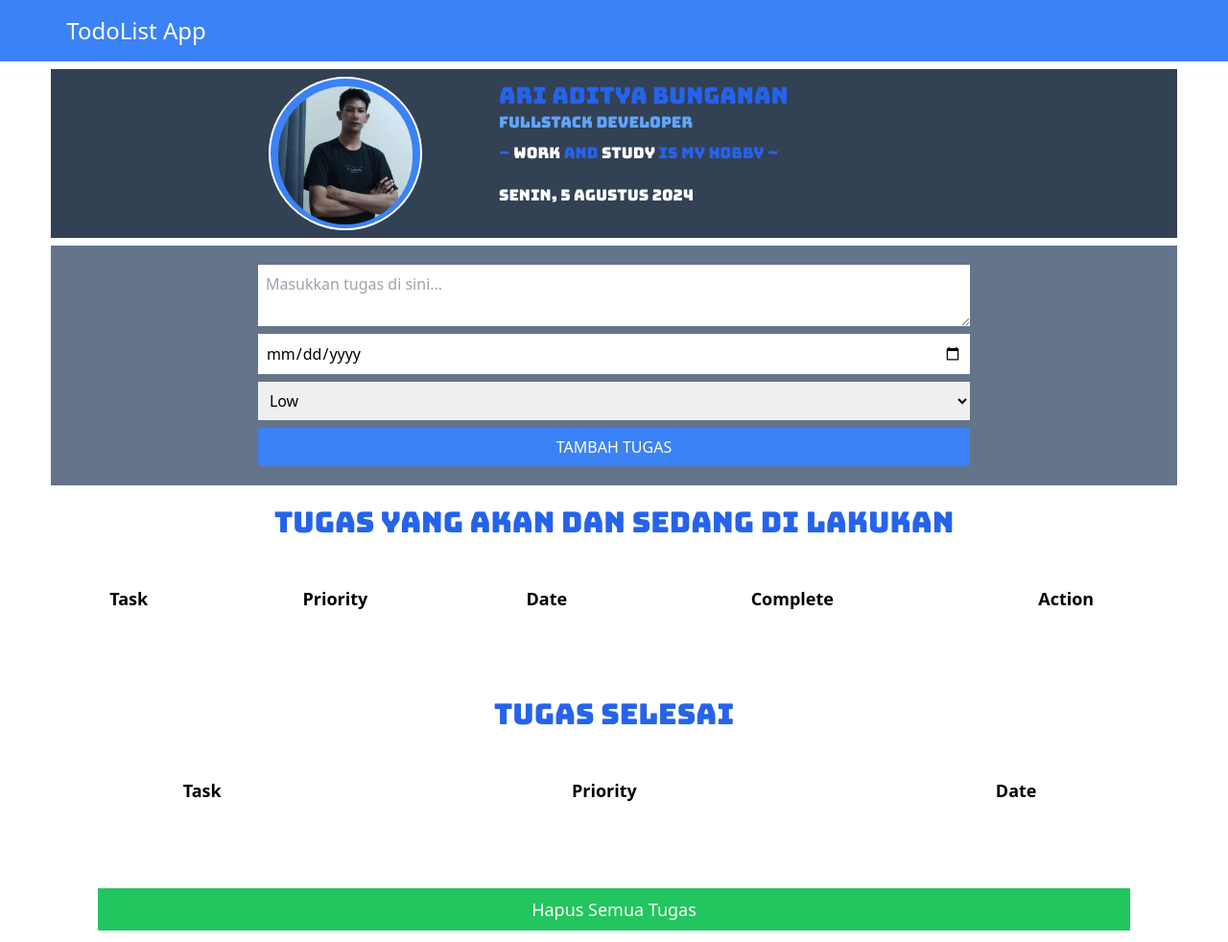
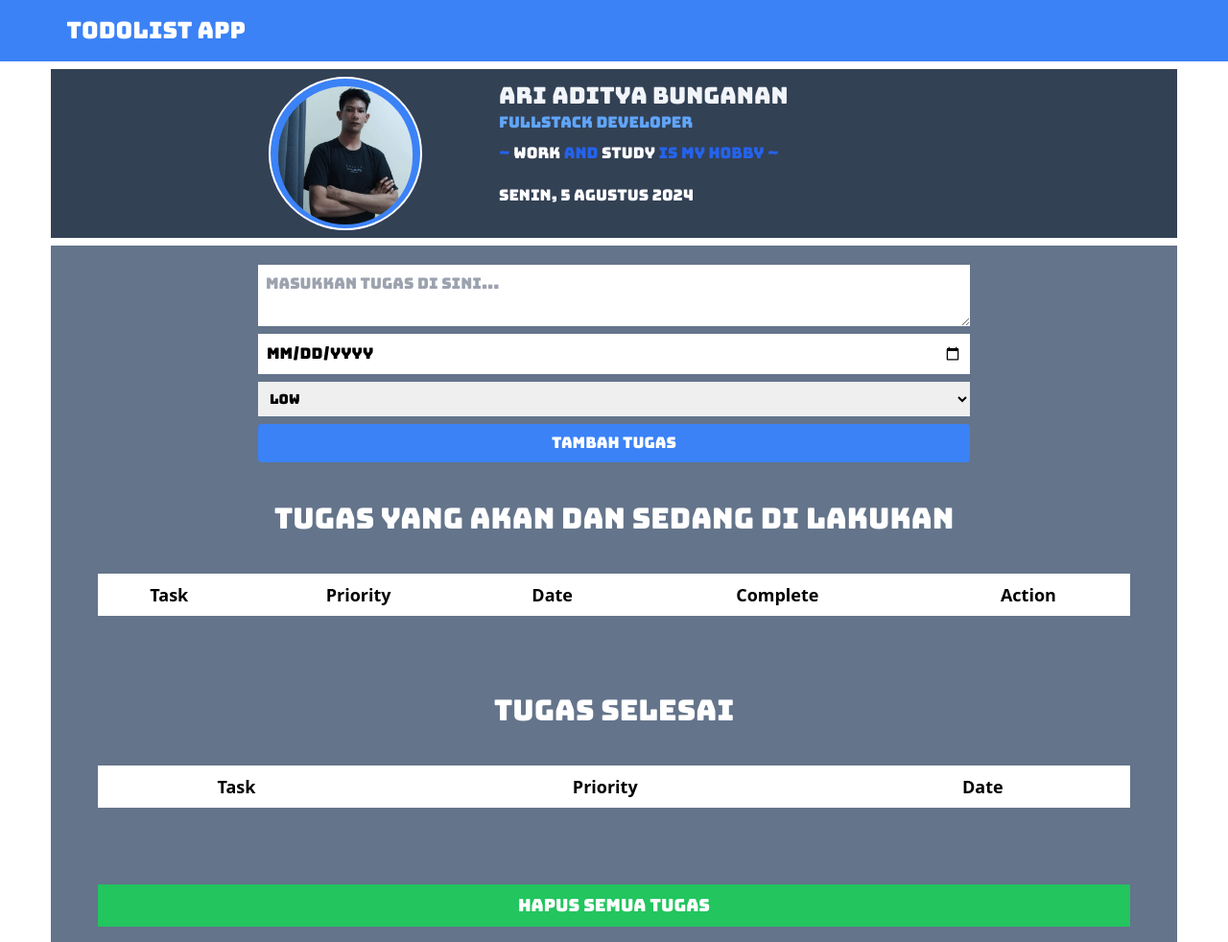
Before and after one commit to AD-iT448/TodoListApp, a website: page index.html in a window 1280 px wide. Shown: the whole page at 96% size. Drawn offline with nearby package versions, Linux system fonts and the light colour scheme.

Commit message:
fixing styling

```diff
--- a/index.html
+++ b/index.html
@@ -12,7 +12,7 @@
     <nav class="container w-full h-16 bg-blue-500 ">
         <div class="flex justify-between mx-auto w-11/12  px-4 py-4 lg:w-11/12  items-center ">
             <div class="flex items-center">
-                <h1 class="text-2xl text-white">TodoList App</h1>
+                <h1 class="text-2xl text-white bungee-regular">TodoList App</h1>
             </div>
         </div>
     </nav>
@@ -23,7 +23,7 @@
                class=" h-40  rounded-full p-2 items-center justify-center ">
             </div>
            <div class="items-center lg:justify-start">
-            <h1 class="text-lg lg:text-2xl text-center  lg:text-left text-blue-600 text-bold bungee-regular">ARI ADITYA BUNGANAN</h1>
+            <h1 class="text-lg lg:text-2xl text-center  lg:text-left text-slate-100 text-bold bungee-regular">ARI ADITYA BUNGANAN</h1>
             <h3 class=" text-sm lg:text-base text-center lg:text-left text-blue-400 bungee-regular">Fullstack Developer</h3>
             <p class="text-xs lg:text-base text-center lg:text-left text-blue-600 bungee-regular mt-2 mb-5">
                 ~ <span class="text-white">Work</span>  and <span class="text-white">Study</span>  is my Hobby ~</p>
@@ -35,20 +35,20 @@
     <section class=" w-11/12 mx-auto bg-slate-500 flex items-center justify-center">
         <div class="items-center w-11/12 lg:w-8/12 ">
             <div class="items-center mx-5  flex justify-center flex-col mt-5 mb-5">
-                    <textarea id="task" cols="50"  class="px-2 py-2 w-full mb-2" placeholder="Masukkan tugas di sini..."></textarea>
-                    <input type="date" id="date" class="px-2 py-2 w-full mb-2 flatpickr-input active" placeholder="Pilih Tanggal...">
-                    <select id="priority" class="w-full mb-2 p-2">
+                    <textarea id="task" cols="50"  class="px-2 py-2 w-full mb-2 bungee-regular" placeholder="Masukkan tugas di sini..."></textarea>
+                    <input type="date" id="date" class="px-2 py-2 w-full mb-2 flatpickr-input active bungee-regular" placeholder="Pilih Tanggal...">
+                    <select id="priority" class="w-full mb-2 p-2 bungee-regular text-sm">
                         <option value="low">Low</option>
                         <option value="medium">Medium</option>
                         <option value="high">High</option>
                     </select>
-                    <button id="addTask" class="w-full bg-blue-500 text-white p-2 rounded">TAMBAH TUGAS</button>
+                    <button id="addTask" class="w-full bg-blue-500 text-white p-2 rounded bungee-regular">TAMBAH TUGAS</button>
             </div>
         </div>
     </section>
-    <section class="w-full text-sm md:text-md lg:text-lg mx-auto flex flex-row items-center justify-center bg-white">
+    <section class="w-11/12 text-sm md:text-md bg-slate-500 lg:text-lg mx-auto flex flex-row items-center justify-center">
         <div class="items-center w-11/12 mx-auto">
-            <h1 class="mb-10 text-sm text-center lg:text-3xl text-blue-600 text-bold bungee-regular  mt-5">Tugas yang akan dan Sedang di lakukan</h1>
+            <h1 class="mb-10 text-sm text-center lg:text-3xl text-white text-bold bungee-regular  mt-5">Tugas yang akan dan Sedang di lakukan</h1>
 
             <table class="min-w-full bg-white mb-20">
                 <thead>
@@ -64,7 +64,7 @@
 
                 </tbody>
               </table>
-            <h1 class="mb-10 text-sm text-center lg:text-3xl text-blue-600 text-bold bungee-regular">Tugas Selesai</h1>
+            <h1 class="mb-10 text-sm text-center lg:text-3xl text-white text-bold bungee-regular">Tugas Selesai</h1>
             <table class="min-w-full bg-white mb-20">
                 <thead>
                   <tr>
@@ -77,7 +77,7 @@
 
                 </tbody>
               </table>
-            <button id="clearCompleted" class="bg-green-500  w-11/12 flex mx-auto  items-center justify-center text-white p-2 mb-4">Hapus Semua Tugas</button>
+            <button id="clearCompleted" class="bg-green-500  w-full bungee-regular flex mx-auto  items-center justify-center text-white p-2 mb-4">Hapus Semua Tugas</button>
         </div>
     </section>
     <script src="script.js"></script>
--- a/script.js
+++ b/script.js
@@ -139,3 +139,5 @@ document.getElementById('addTask').addEventListener('click', function() {
       completedTable.removeChild(completedTable.firstChild);
     }
   });
+
+  //Menyala abangku..wkwk
```
